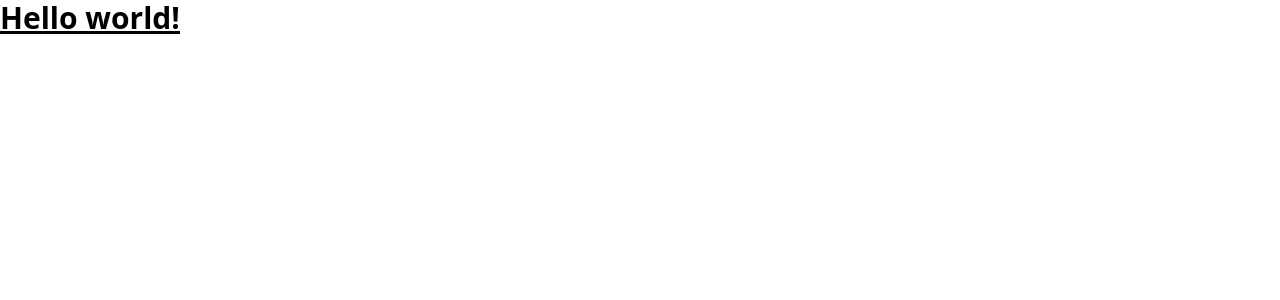
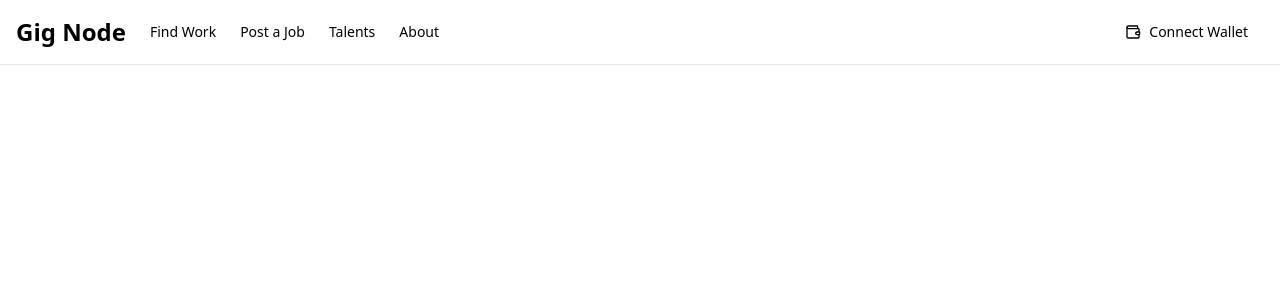
Before and after one commit to WebDevHarsha/gig_node, a Next.js app: page / in a window 1280 px wide. Shown: the top 300 px of the page. Built offline with nearby package versions, Linux system fonts and the light colour scheme.

Commit message:
navbar added

```diff
--- a/app/page.tsx
+++ b/app/page.tsx
@@ -1,10 +1,9 @@
+import { Navbar } from '@/components/Navbar'
 import React from 'react'
 
 function page() {
   return (
-    <h1 className="text-3xl font-bold underline">
-      Hello world!
-    </h1>
+    <Navbar></Navbar>
   )
 }
 
--- /dev/null
+++ b/components/Navbar.tsx
@@ -0,0 +1,141 @@
+"use client"
+
+import * as React from "react"
+import Link from "next/link"
+import { usePathname } from "next/navigation"
+import { Wallet, Menu, ChevronDown } from 'lucide-react'
+import * as DropdownMenuPrimitive from "@radix-ui/react-dropdown-menu"
+
+// Button Component
+const Button = React.forwardRef<
+  HTMLButtonElement,
+  React.ButtonHTMLAttributes<HTMLButtonElement> & {
+    variant?: "default" | "outline"
+    size?: "default" | "sm" | "lg" | "icon"
+  }
+>(({ className, variant = "default", size = "default", ...props }, ref) => {
+  return (
+    <button
+      className={`inline-flex items-center justify-center rounded-md text-sm font-medium transition-colors focus-visible:outline-none focus-visible:ring-2 focus-visible:ring-ring focus-visible:ring-offset-2 disabled:opacity-50 disabled:pointer-events-none ring-offset-background
+        ${variant === "default"
+          ? "bg-primary text-primary-foreground hover:bg-primary/90"
+          : "border border-input hover:bg-accent hover:text-accent-foreground"}
+        ${size === "default"
+          ? "h-10 py-2 px-4"
+          : size === "sm"
+          ? "h-9 px-3 rounded-md"
+          : size === "lg"
+          ? "h-11 px-8 rounded-md"
+          : "h-10 w-10"}
+        ${className}`}
+      ref={ref}
+      {...props}
+    />
+  )
+})
+Button.displayName = "Button"
+
+// DropdownMenu Components
+const DropdownMenu = DropdownMenuPrimitive.Root
+
+const DropdownMenuTrigger = DropdownMenuPrimitive.Trigger
+
+const DropdownMenuContent = React.forwardRef<
+  React.ElementRef<typeof DropdownMenuPrimitive.Content>,
+  React.ComponentPropsWithoutRef<typeof DropdownMenuPrimitive.Content>
+>(({ className, sideOffset = 4, ...props }, ref) => (
+  <DropdownMenuPrimitive.Portal>
+    <DropdownMenuPrimitive.Content
+      ref={ref}
+      sideOffset={sideOffset}
+      className={`z-50 min-w-[8rem] overflow-hidden rounded-md border bg-popover p-1 text-popover-foreground shadow-md animate-in data-[side=bottom]:slide-in-from-top-2 data-[side=left]:slide-in-from-right-2 data-[side=right]:slide-in-from-left-2 data-[side=top]:slide-in-from-bottom-2 ${className}`}
+      {...props}
+    />
+  </DropdownMenuPrimitive.Portal>
+))
+DropdownMenuContent.displayName = DropdownMenuPrimitive.Content.displayName
+
+const DropdownMenuItem = React.forwardRef<
+  React.ElementRef<typeof DropdownMenuPrimitive.Item>,
+  React.ComponentPropsWithoutRef<typeof DropdownMenuPrimitive.Item> & {
+    inset?: boolean
+  }
+>(({ className, inset, ...props }, ref) => (
+  <DropdownMenuPrimitive.Item
+    ref={ref}
+    className={`relative flex cursor-default select-none items-center rounded-sm px-2 py-1.5 text-sm outline-none transition-colors focus:bg-accent focus:text-accent-foreground data-[disabled]:pointer-events-none data-[disabled]:opacity-50 ${
+      inset && "pl-8"
+    } ${className}`}
+    {...props}
+  />
+))
+DropdownMenuItem.displayName = DropdownMenuPrimitive.Item.displayName
+
+const navItems = [
+  { name: "Find Work", href: "/find-work" },
+  { name: "Post a Job", href: "/post-job" },
+  { name: "Talents", href: "/talents" },
+  { name: "About", href: "/about" },
+]
+
+export function Navbar() {
+  const pathname = usePathname()
+  const [isWalletConnected, setIsWalletConnected] = React.useState(false)
+
+  const handleWalletConnection = () => {
+    setIsWalletConnected(!isWalletConnected)
+  }
+
+  return (
+    <nav className="border-b">
+      <div className="flex h-16 items-center px-4">
+        <Link href="/" className="mr-6 flex items-center space-x-2">
+          <span className="text-2xl font-bold">Gig Node</span>
+        </Link>
+        <div className="hidden md:flex md:items-center md:space-x-4 lg:space-x-6">
+          {navItems.map((item) => (
+            <Link
+              key={item.name}
+              href={item.href}
+              className={`text-sm font-medium transition-colors hover:text-primary ${
+                pathname === item.href
+                  ? "text-primary"
+                  : "text-muted-foreground"
+              }`}
+            >
+              {item.name}
+            </Link>
+          ))}
+        </div>
+        <div className="flex flex-1 items-center justify-end space-x-4">
+          <Button
+            variant={isWalletConnected ? "outline" : "default"}
+            onClick={handleWalletConnection}
+            className="hidden sm:inline-flex"
+          >
+            <Wallet className="mr-2 h-4 w-4" />
+            {isWalletConnected ? "0x1234...5678" : "Connect Wallet"}
+          </Button>
+          <DropdownMenu>
+            <DropdownMenuTrigger asChild>
+              <Button variant="outline" size="icon" className="md:hidden">
+                <Menu className="h-4 w-4" />
+                <span className="sr-only">Toggle menu</span>
+              </Button>
+            </DropdownMenuTrigger>
+            <DropdownMenuContent align="end">
+              {navItems.map((item) => (
+                <DropdownMenuItem key={item.name} asChild>
+                  <Link href={item.href}>{item.name}</Link>
+                </DropdownMenuItem>
+              ))}
+              <DropdownMenuItem onClick={handleWalletConnection}>
+                {isWalletConnected ? "Disconnect Wallet" : "Connect Wallet"}
+              </DropdownMenuItem>
+            </DropdownMenuContent>
+          </DropdownMenu>
+        </div>
+      </div>
+    </nav>
+  )
+}
--- a/package.json
+++ b/package.json
@@ -9,6 +9,8 @@
     "lint": "next lint"
   },
   "dependencies": {
+    "@radix-ui/react-dropdown-menu": "^2.1.4",
+    "lucide-react": "^0.469.0",
     "next": "15.1.4",
     "react": "^19.0.0",
     "react-dom": "^19.0.0"
```
Also changed, not shown: 1 other file (tests, documents, lock files or other folders).
